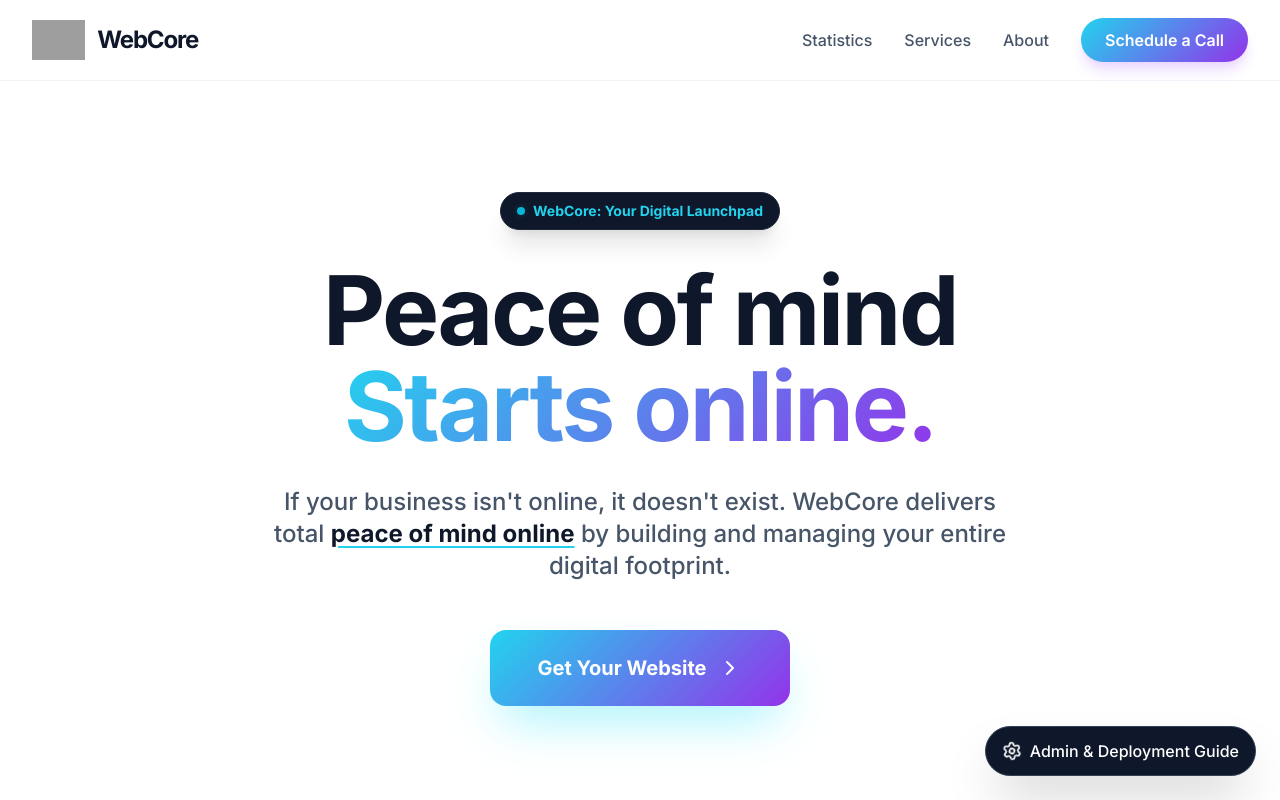
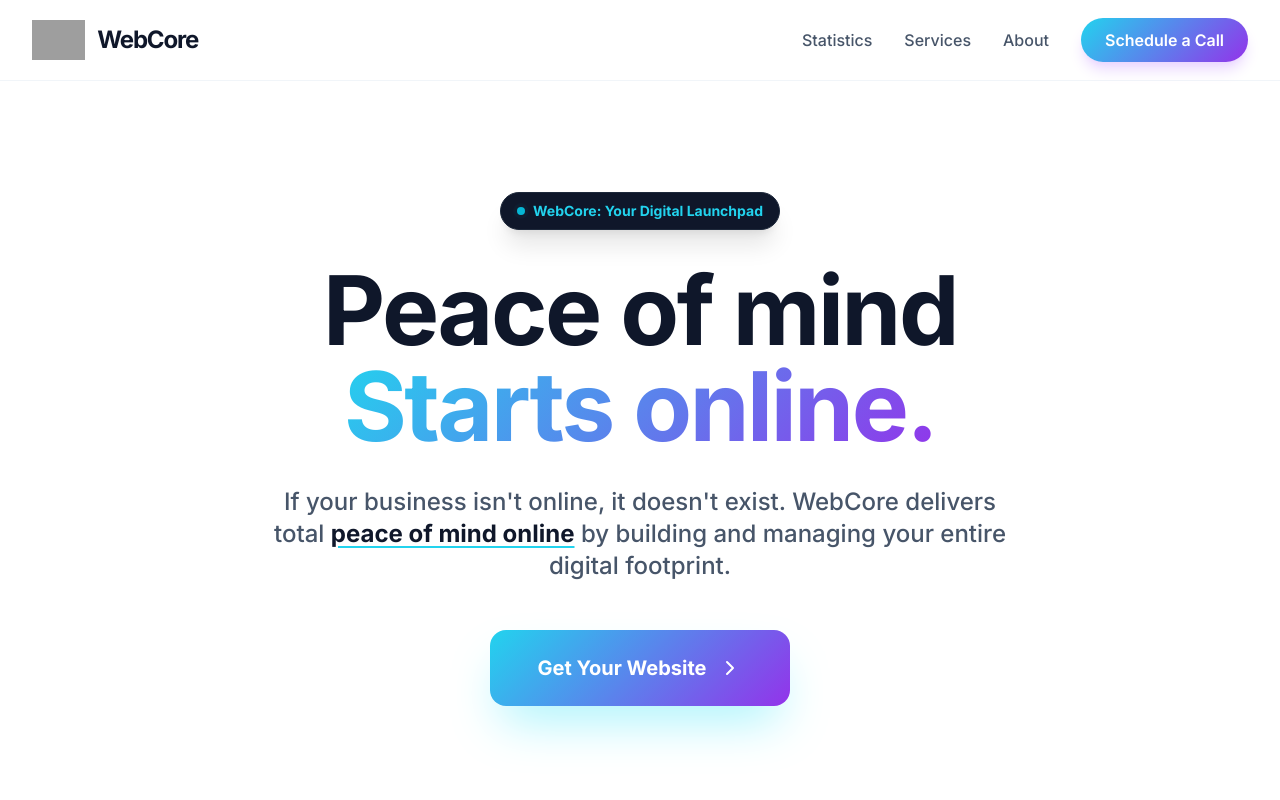
Before and after one commit to WebCore-host/webcore-site, a React (Vite) app: page / in a window 1280 px wide. Shown: the top 800 px of the page. Built offline with nearby package versions, Linux system fonts and the light colour scheme; grey boxes are pictures that could not be loaded.

Commit message:
Update App.tsx

```diff
--- a/App.tsx
+++ b/App.tsx
@@ -1,8 +1,5 @@
 
-import React, { useState } from 'react';
-import {
-  Settings
-} from 'lucide-react';
+import React from 'react';
 import Navbar from './components/Navbar';
 import Hero from './components/Hero';
 import StatsMarquee from './components/StatsMarquee';
@@ -10,11 +7,8 @@ import Services from './components/Services';
 import About from './components/About';
 import Contact from './components/Contact';
 import Footer from './components/Footer';
-import DeploymentGuide from './components/DeploymentGuide';
 
 const App: React.FC = () => {
-  const [showGuide, setShowGuide] = useState(false);
-
   return (
     <div className="relative min-h-screen bg-white">
       {/* Main Website Content */}
@@ -27,20 +21,6 @@ const App: React.FC = () => {
         <Contact />
       </main>
       <Footer />
-
-      {/* Beginner Help Overlay Trigger */}
-      <button
-        onClick={() => setShowGuide(true)}
-        className="fixed bottom-6 right-6 z-50 flex items-center gap-2 bg-slate-900 text-white px-4 py-3 rounded-full shadow-2xl hover:bg-slate-800 transition-all border border-slate-700"
-      >
-        <Settings className="w-5 h-5 animate-spin-slow" />
-        <span className="font-medium">Admin & Deployment Guide</span>
-      </button>
-
-      {/* Tutorial/Guide Modal */}
-      {showGuide && (
-        <DeploymentGuide onClose={() => setShowGuide(false)} />
-      )}
     </div>
   );
 };
```
